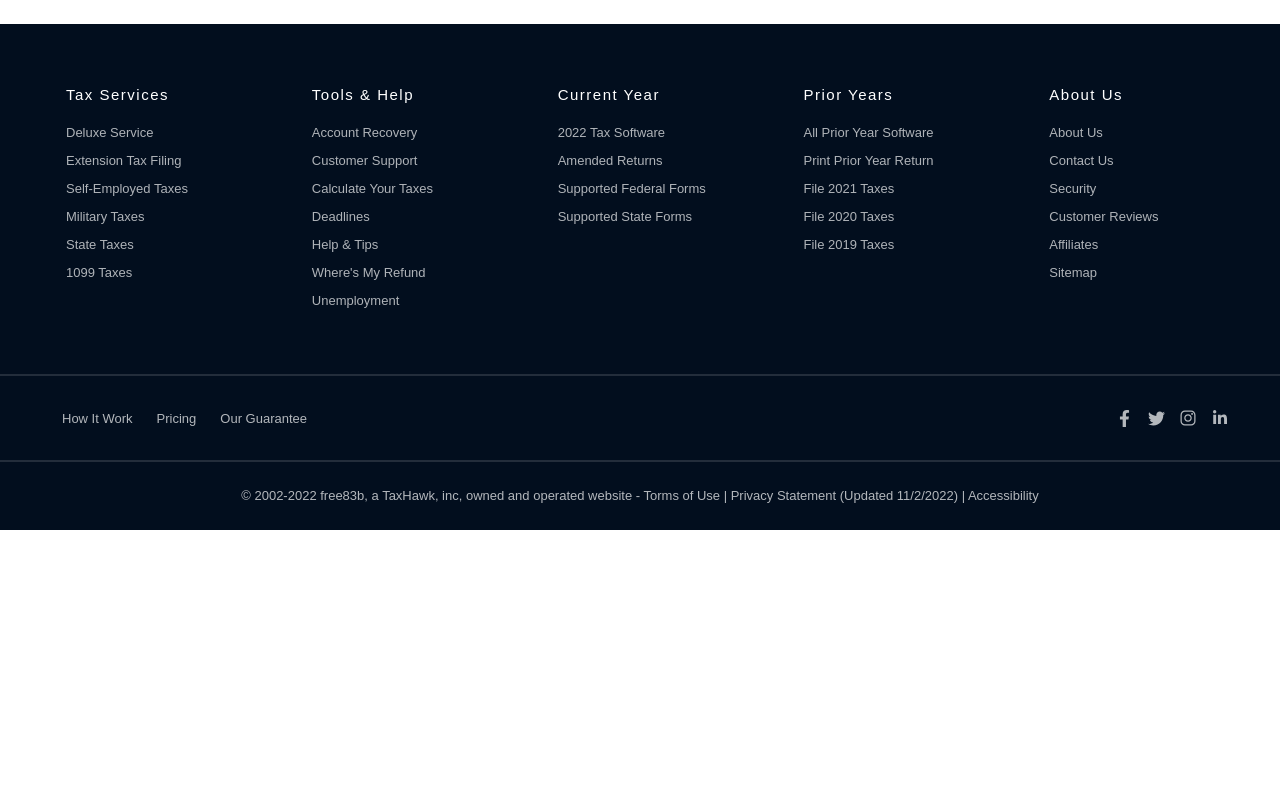
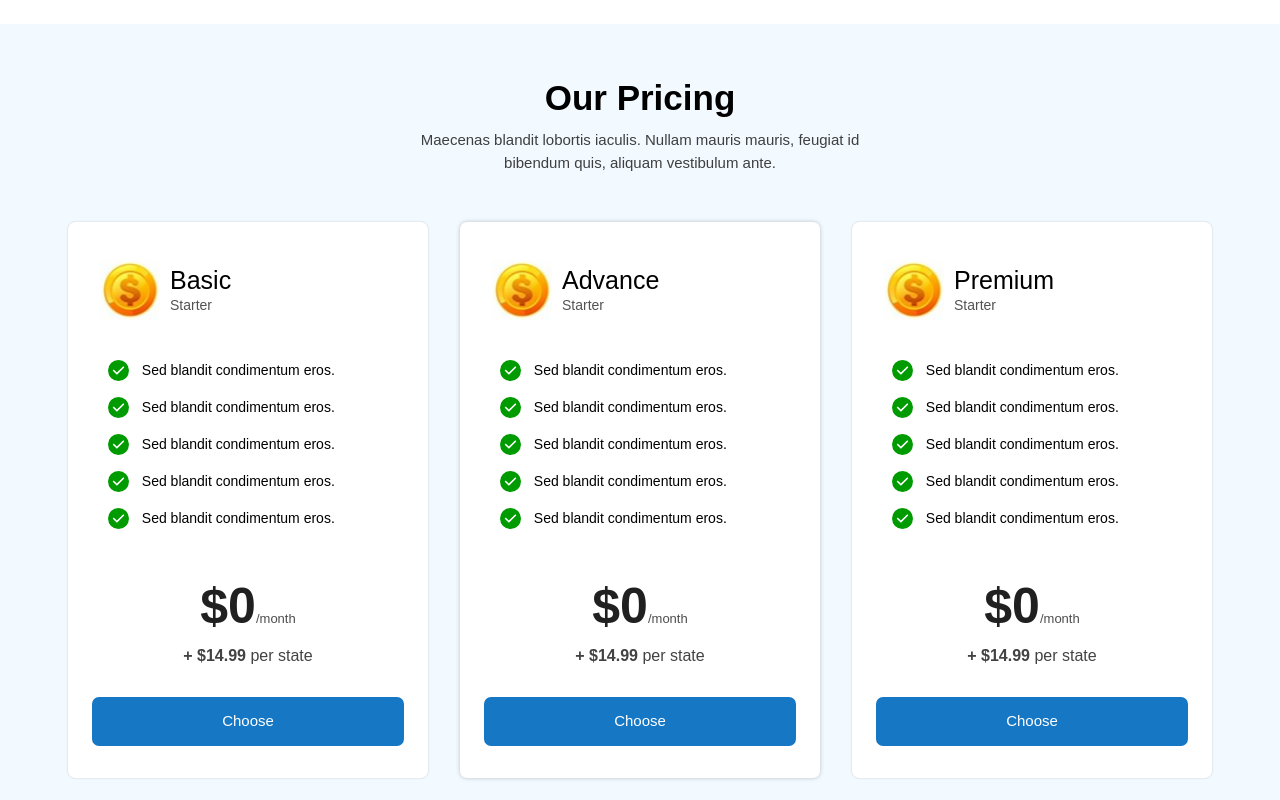
Before and after one commit to atikulla77/SparxDev, a React (Create React App) app: page / in a window 1280 px wide. Shown: the part 1380-2180 px from the top of the page. Before the commit the page ends 1910 px from the top, so only its background shows below. Built offline with nearby package versions, Linux system fonts and the light colour scheme.

Commit message:
add Pricing section

```diff
--- /dev/null
+++ b/src/Components/Home/Pricing.js
@@ -0,0 +1,122 @@
+import React from "react";
+import PricingImg from "../../Image/Pricing.jpg";
+import { FaCheck } from "react-icons/fa6";
+
+const Pricing = () => {
+  const PricingData = [
+    {
+      id: 1,
+      pricingPack: "Basic",
+      price: "$0",
+      perState: "$14.99",
+      listItem: [
+        { id: 1, tittle: "Sed blandit condimentum eros." },
+        { id: 2, tittle: "Sed blandit condimentum eros." },
+        { id: 3, tittle: "Sed blandit condimentum eros." },
+        { id: 4, tittle: "Sed blandit condimentum eros." },
+        { id: 5, tittle: "Sed blandit condimentum eros." },
+      ],
+      isActive: false,
+    },
+    {
+      id: 2,
+      pricingPack: "Advance",
+      price: "$0",
+      perState: "$14.99",
+      listItem: [
+        { id: 1, tittle: "Sed blandit condimentum eros." },
+        { id: 2, tittle: "Sed blandit condimentum eros." },
+        { id: 3, tittle: "Sed blandit condimentum eros." },
+        { id: 4, tittle: "Sed blandit condimentum eros." },
+        { id: 5, tittle: "Sed blandit condimentum eros." },
+      ],
+      isActive: true,
+    },
+    {
+      id: 3,
+      pricingPack: "Premium",
+      price: "$0",
+      perState: "$14.99",
+      listItem: [
+        { id: 1, tittle: "Sed blandit condimentum eros." },
+        { id: 2, tittle: "Sed blandit condimentum eros." },
+        { id: 3, tittle: "Sed blandit condimentum eros." },
+        { id: 4, tittle: "Sed blandit condimentum eros." },
+        { id: 5, tittle: "Sed blandit condimentum eros." },
+      ],
+      isActive: false,
+    },
+  ];
+  return (
+    <div className="w-full h-full flex flex-col py-[3rem] text-black bg-[#F2F9FF] GeologicaFont">
+      <div className="w-full text-center relative z-10">
+        <h1 className="[@media(min-width:570px)]:text-[35px] [@media(min-width:450px)]:text-[30px] text-[25px] font-[600]  Poppins">
+          Our Pricing
+        </h1>
+        <p className="text-[#000000bf] [@media(min-width:570px)]:!text-[15px] [@media(min-width:480px)]:text-[14px] text-[12px] font-[400] mx-auto pt-[5px]">
+          Maecenas blandit lobortis iaculis. Nullam mauris
+          <br className="[@media(min-width:480px)]:hidden flex" /> mauris,
+          feugiat id
+          <br className="[@media(min-width:480px)]:flex hidden" />
+          bibendum quis, aliquam
+          <br className="[@media(min-width:480px)]:hidden flex" /> vestibulum
+          ante.
+        </p>
+      </div>
+
+      <div className="xl:w-[1280px] w-[100%] mx-auto flex flex-wrap justify-center items-center pt-[2rem]">
+        {PricingData.map((key) => {
+          return (
+            <div
+              key={key.id}
+              className={`[@media(min-width:400px)]:w-[360px] w-[300px] [@media(min-width:420px)]:mx-[1rem] mx-0 my-[1rem] [@media(min-width:400px)]:px-[1.5rem] px-[0.9rem] [@media(min-width:400px)]:py-[2rem] py-[1.1rem] flex flex-col justify-center items-center bg-white rounded-[7px] ${key.isActive? "shadow-[0px_0px_4px_0px_#0000003b]":"shadow-[0px_0px_2px_0px_#00000037]"}`}
+            >
+              <div className="w-full flex flex-col items-center pt-[6px]">
+                <div className="w-full flex items-center px-[0.5rem]">
+                  <img src={PricingImg} className="[@media(min-width:400px)]:w-[60px] w-[45px] [@media(min-width:400px)]:h-[60px] h-[45px]" />
+                  <div className="pl-[10px]">
+                    <h1 className="[@media(min-width:400px)]:text-[25px] text-[18px] [@media(min-width:400px)]:leading-[30px] leading-[20px]">
+                      {key.pricingPack}
+                    </h1>
+                    <p className="[@media(min-width:400px)]:text-[14px] text-[13px] text-[#000000ad]">Starter</p>
+                  </div>
+                </div>
+                <div className="w-full [@media(min-width:400px)]:py-[2rem] py-[1rem]">
+                  {key.listItem.map((key2) => {
+                    return (
+                      <div
+                        key={key2.id}
+                        className="w-full flex items-center py-[0.5rem] px-[1rem]"
+                      >
+                        <div className="[@media(min-width:400px)]:w-[21px] w-[19px] [@media(min-width:400px)]:h-[21px] h-[19px] flex items-center justify-center rounded-[50%] bg-[#009b00]">
+                          <FaCheck className="[@media(min-width:400px)]:text-[13px] text-[12px] text-[#fff]" />
+                        </div>
+                        <p className="[@media(min-width:400px)]:text-[14px] text-[13px] [@media(min-width:400px)]:ml-[0.8rem] ml-[0.5rem]">{key2.tittle}</p>
+                      </div>
+                    );
+                  })}
+                </div>
+                <h1 className="[@media(min-width:400px)]:text-[50px] text-[40px] font-[600] text-[#000000df]">
+                  {key.price}
+                  <span className="text-[13px] font-[400] text-[#000000b4]">
+                    /month
+                  </span>
+                </h1>
+                <p className="text-[#000000bd] font-[600] [@media(min-width:400px)]:text-[16px] text-[14px]">
+                  + {key.perState} <span className="font-[400]">per state</span>
+                </p>
+                <button
+                  className="w-full [@media(min-width:400px)]:text-[15px] text-[14px] font-[400] cursor-pointer text-[#fff] hover:text-[#1677C4] bg-[#1677C4] hover:bg-transparent border-[2px] border-[#1677C4] rounded-[7px] flex items-center justify-center transition-[0.3s] [@media(min-width:400px)]:py-[11px] py-[8px] [@media(min-width:400px)]:mt-[1.8rem] mt-[1rem]"
+                >
+                  Choose
+                </button>
+              </div>
+            </div>
+          );
+        })}
+      </div>
+    </div>
+  );
+};
+
+export default Pricing;
--- a/src/Components/Home/WorkProcess.js
+++ b/src/Components/Home/WorkProcess.js
@@ -31,7 +31,7 @@ const WorkProcess = () => {
         <h1 className="[@media(min-width:570px)]:text-[35px] [@media(min-width:450px)]:text-[30px] text-[25px] font-[600]  Poppins">
           How It Works
         </h1>
-        <p className="text-[#000000bf] [@media(min-width:570px)]:text-[15px] [@media(min-width:480px)]:text-[14px] text-[13px] font-[400] mx-auto pt-[5px]">
+        <p className="text-[#000000bf] [@media(min-width:570px)]:text-[15px] [@media(min-width:480px)]:text-[14px] text-[12px] font-[400] mx-auto pt-[5px]">
           Maecenas blandit lobortis iaculis. Nullam mauris<br className="[@media(min-width:480px)]:hidden flex" /> mauris, feugiat id<br className="[@media(min-width:480px)]:flex hidden" />
           bibendum quis, aliquam<br className="[@media(min-width:480px)]:hidden flex" /> vestibulum ante.
         </p>
--- a/src/Page/Home.js
+++ b/src/Page/Home.js
@@ -3,6 +3,7 @@ import Banner from "../Components/Home/Banner";
 import Branding from "../Components/Home/Branding";
 import WorkProcess from "../Components/Home/WorkProcess";
 import Footer from "../Components/Footer/Footer";
+import Pricing from "../Components/Home/Pricing";
 
 const Home = () => {
   return (
@@ -10,6 +11,7 @@ const Home = () => {
       <Banner />
       <Branding />
       <WorkProcess />
+      <Pricing />
       <Footer />
     </div>
   );
```
